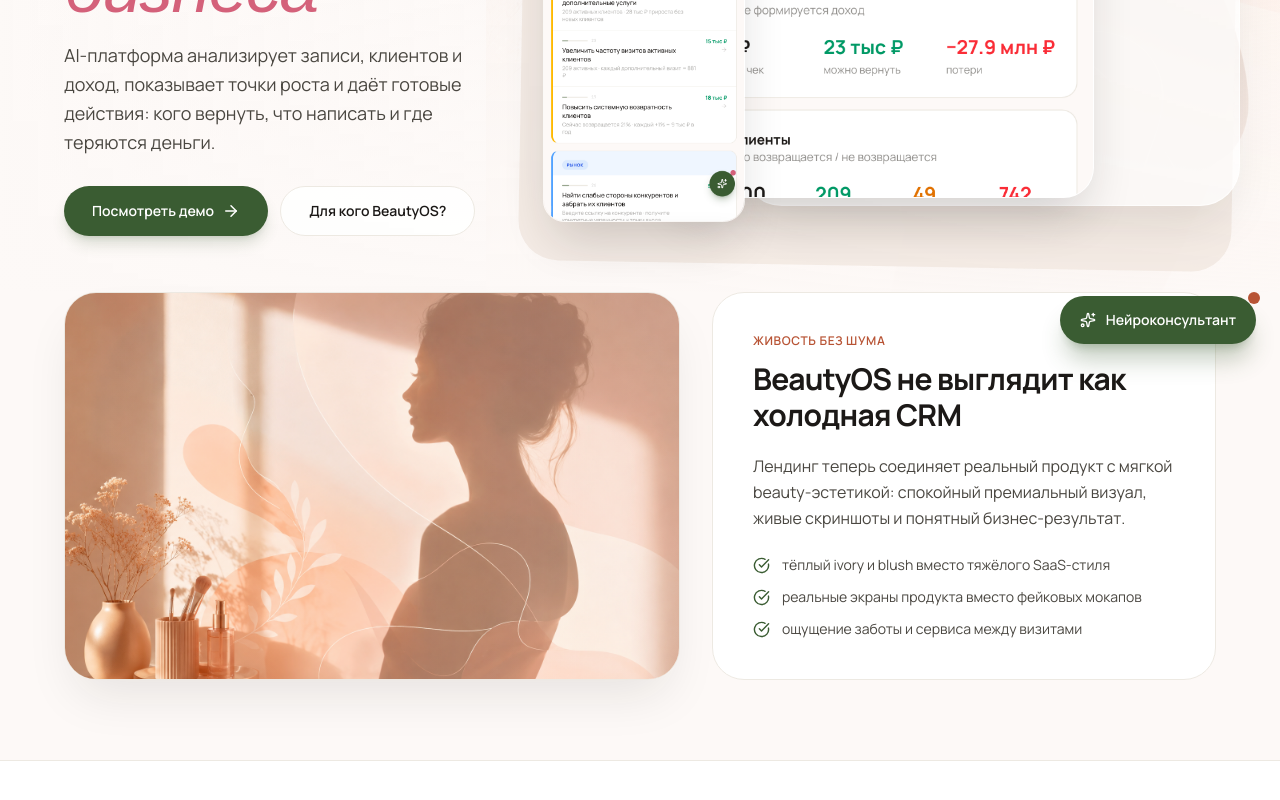
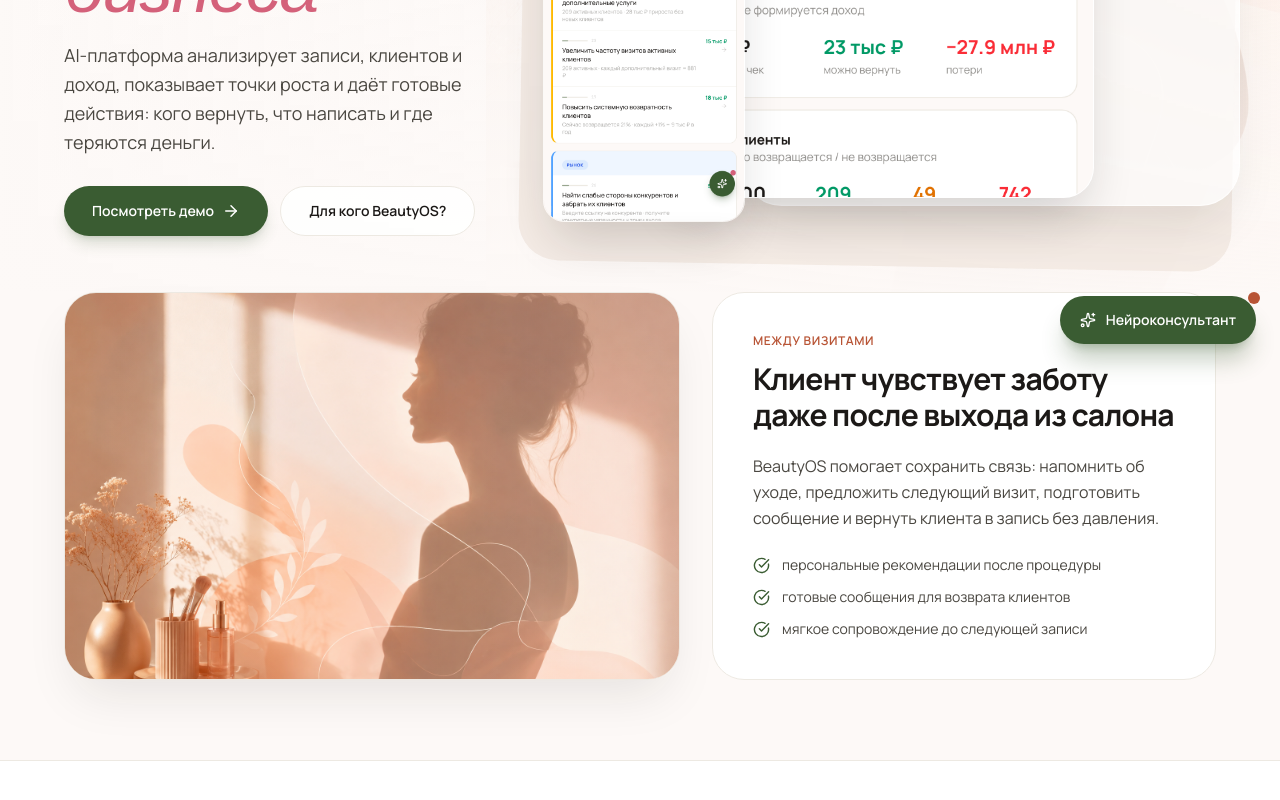
Before and after one commit to uliaionova12-debug/beautyos, a Next.js app: page /for-business in a window 1280 px wide. Shown: the part 432-1232 px from the top of the page. Built offline with nearby package versions, Linux system fonts and the light colour scheme.

Commit message:
Refine beauty service copy

```diff
--- a/src/app/for-business/page.tsx
+++ b/src/app/for-business/page.tsx
@@ -228,14 +228,14 @@
               <div className="absolute inset-0 bg-gradient-to-r from-cream/5 via-transparent to-cream/10" />
             </div>
             <div className="bg-card border border-parchment rounded-[2rem] p-8 md:p-10 flex flex-col justify-center">
-              <p className="text-xs text-terracotta font-semibold uppercase tracking-wider mb-3">Живость без шума</p>
-              <h2 className="text-3xl font-bold tracking-tight mb-5">BeautyOS не выглядит как холодная CRM</h2>
+              <p className="text-xs text-terracotta font-semibold uppercase tracking-wider mb-3">Между визитами</p>
+              <h2 className="text-3xl font-bold tracking-tight mb-5">Клиент чувствует заботу даже после выхода из салона</h2>
               <p className="text-dusk leading-relaxed mb-6">
-                Лендинг теперь соединяет реальный продукт с мягкой beauty-эстетикой:
-                спокойный премиальный визуал, живые скриншоты и понятный бизнес-результат.
+                BeautyOS помогает сохранить связь: напомнить об уходе, предложить следующий визит,
+                подготовить сообщение и вернуть клиента в запись без давления.
               </p>
               <div className="space-y-3">
-                {['тёплый ivory и blush вместо тяжёлого SaaS-стиля', 'реальные экраны продукта вместо фейковых мокапов', 'ощущение заботы и сервиса между визитами'].map(item => (
+                {['персональные рекомендации после процедуры', 'готовые сообщения для возврата клиентов', 'мягкое сопровождение до следующей записи'].map(item => (
                   <div key={item} className="flex items-center gap-3">
                     <CheckCircle size={17} className="text-sage shrink-0" />
                     <span className="text-sm text-dusk">{item}</span>
```
